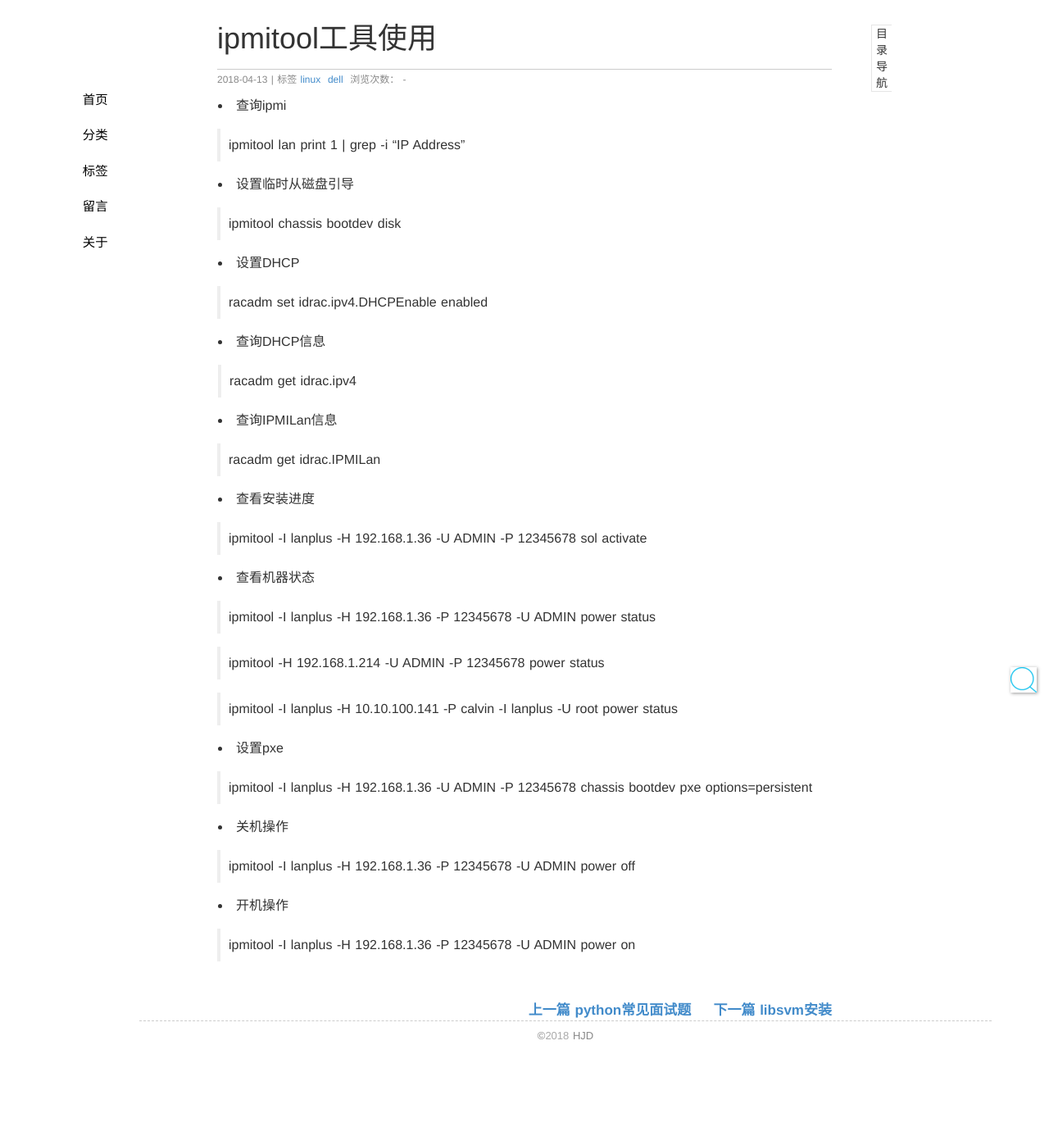
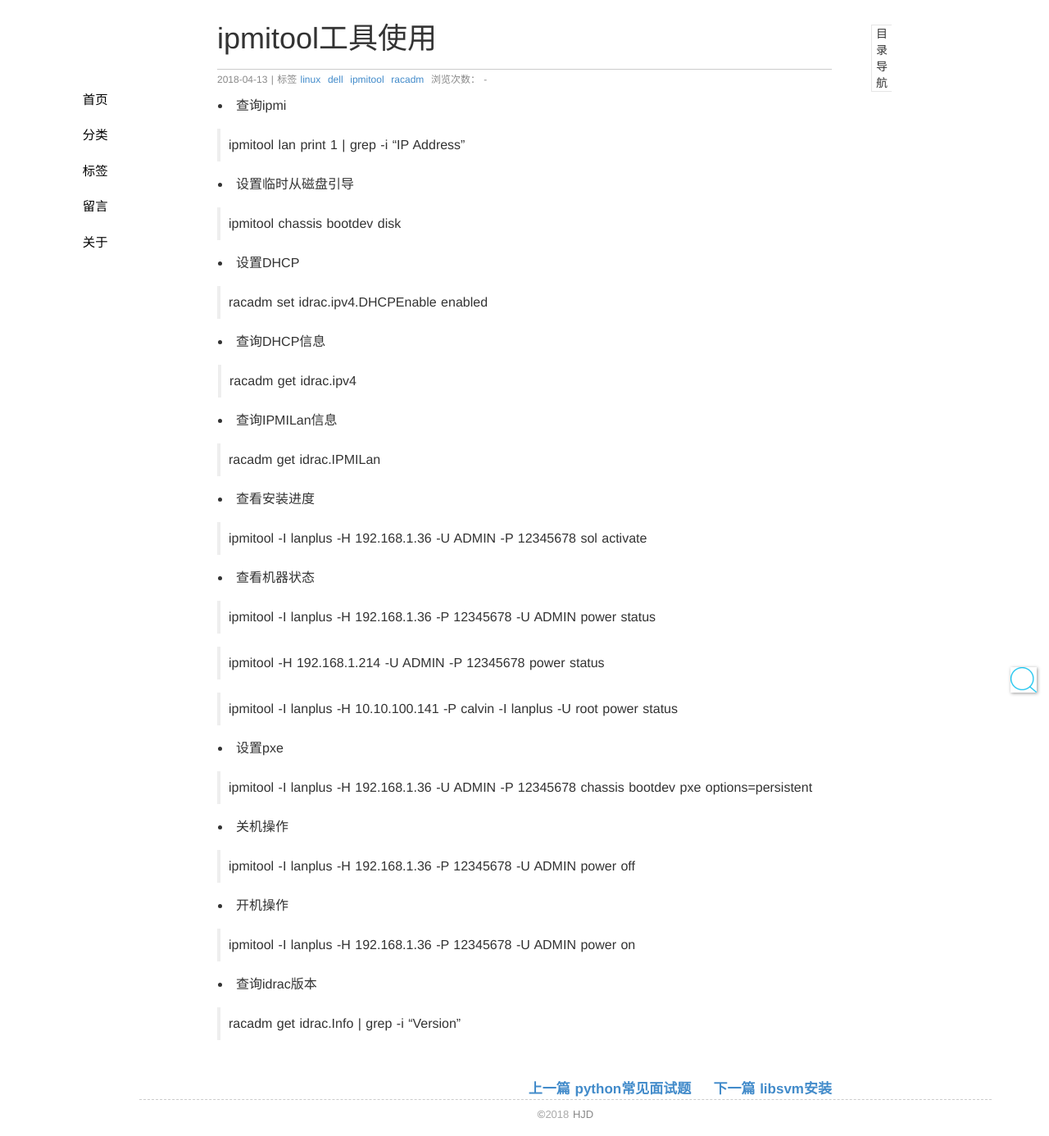
Before and after one commit to seekplum/seekplum.github.io, a Jekyll site: the page built from _posts/2018-04-13-ipmitool.md, in a window 1280 px wide. Shown: the whole page at 82% size. Built offline with Jekyll 4.4.1, drawn with Linux system fonts in a browser that asks for light colours; comment, search, counter and statistics services are not loaded; before the commit the page ends 1290 px from its top, so only the background shows below that.

Commit message:
查询idrac版本

```diff
--- a/_posts/2018-04-13-ipmitool.md
+++ b/_posts/2018-04-13-ipmitool.md
@@ -1,7 +1,7 @@
 ---
 layout: post
 title:  ipmitool工具使用
-tags: linux dell
+tags: linux dell ipmitool racadm
 thread: linuxdell
 ---
 * 查询ipmi
@@ -46,3 +46,7 @@ thread: linuxdell
 * 开机操作
 
 > ipmitool -I lanplus -H 192.168.1.36 -P 12345678 -U ADMIN power on
+
+* 查询idrac版本
+
+> racadm get idrac.Info \| grep -i "Version"
```
